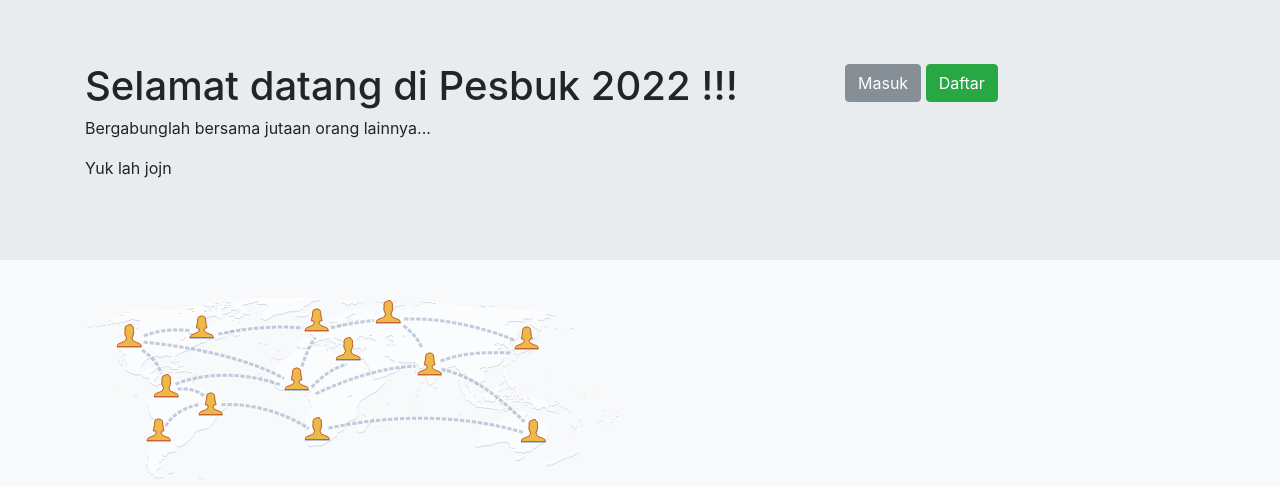
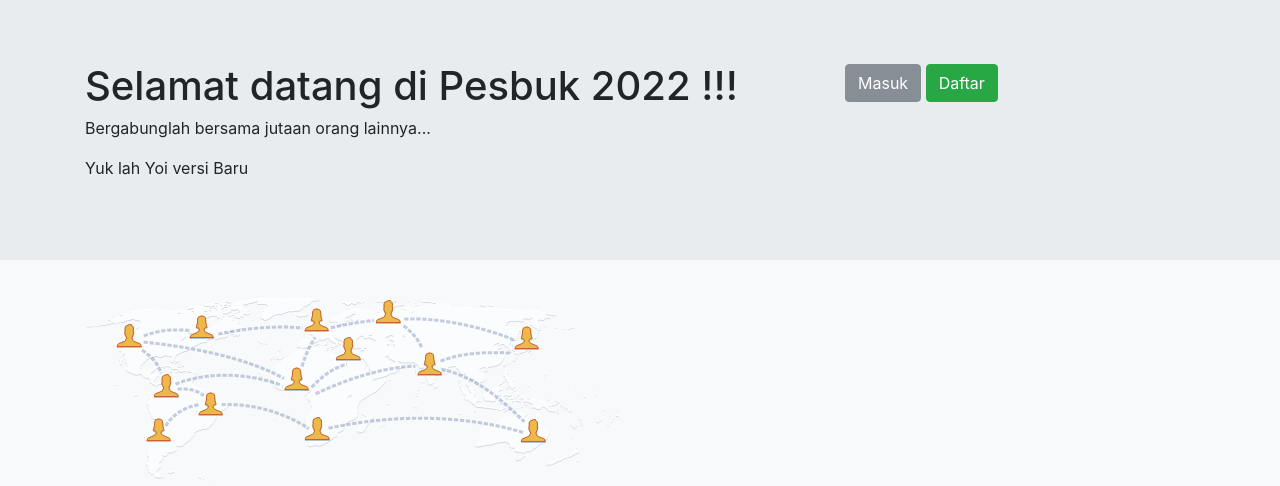
Before and after one commit to alendwahida/sosial-media, a PHP site: page / in a window 1280 px wide. Shown: the top 486 px of the page. Run offline with PHP 8.4, Linux system fonts and the light colour scheme.

Commit message:
Update index.php

```diff
--- a/index.php
+++ b/index.php
@@ -16,7 +16,7 @@
                     <div class="col-md-8">
                         <h1>Selamat datang di Pesbuk 2022 !!!</h1>
                         <p>Bergabunglah bersama jutaan orang lainnya...</p>
-                        <p>Yuk lah jojn</p>
+                        <p>Yuk lah Yoi versi Baru</p>
                     </div>
                     <div class="col-md-4">
                         <a href="login.php" class="btn btn-secondary">Masuk</a>
```
